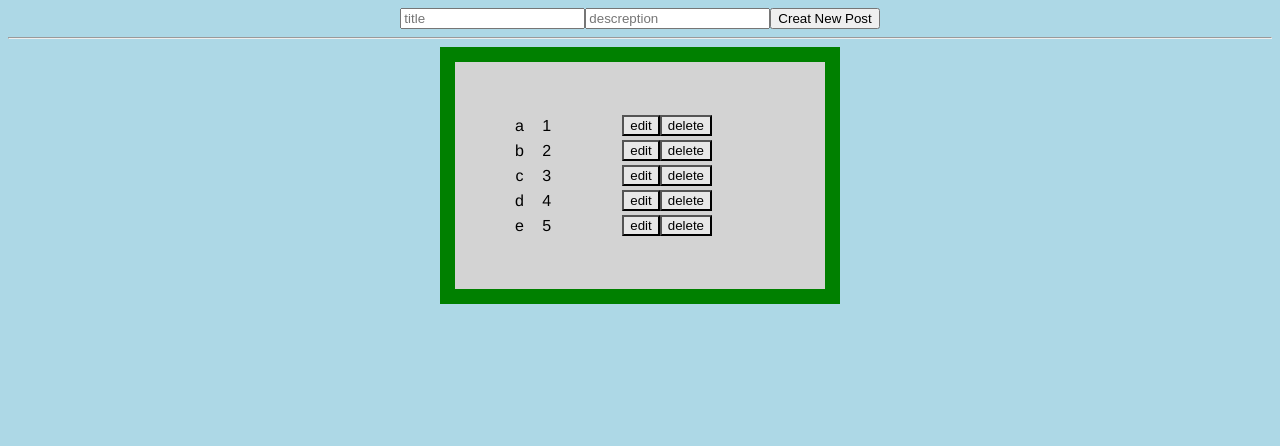
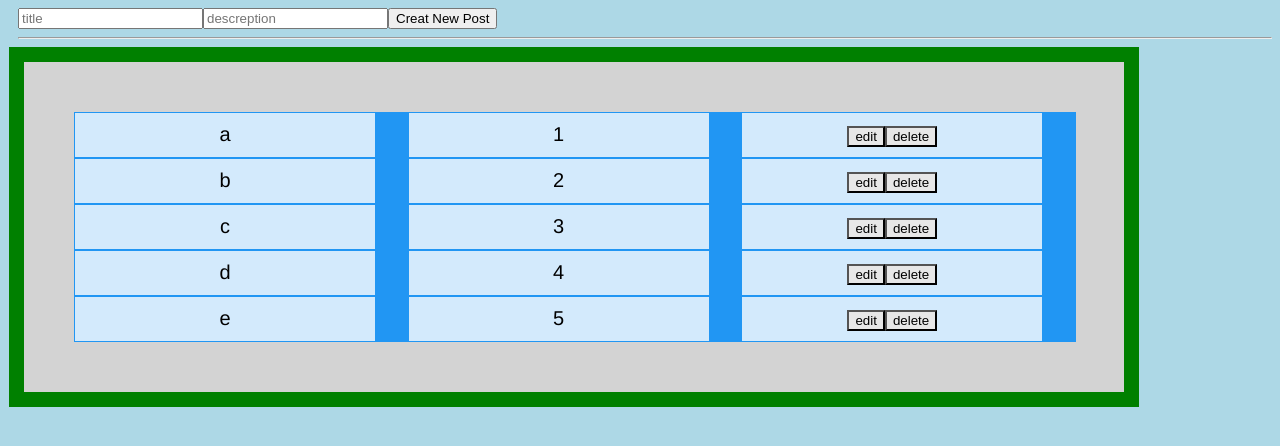
Before and after one commit to sargis2121/TodoList, a Vue app: page / in a window 1280 px wide. Shown: the top 446 px of the page. Built offline with nearby package versions, Linux system fonts and the light colour scheme.

Commit message:
new style using grid

```diff
--- a/src/components/addText.vue
+++ b/src/components/addText.vue
@@ -1,48 +1,84 @@
 <template>
   <div>
-   <Post/>
-     <hr/>
-     <table class="table">
-          <tr v-for="(dataProp,idx) in dataList" :key="idx">
-               <td>
-                  <span class="title" v-show="!editing">{{dataProp.title}}</span>
-                  <input v-if="dataIndex==idx" type="text" v-model="title" v-show="editing">
-               </td>
+    <div class="addItem">
+      <Post />
+      <hr />
+    </div>
+    <!-- <table class="table"> -->
+    <div class="table">
+      <div
+        class="grid-container"
+        v-for="(dataProp, idx) in dataList"
+        :key="idx"
+      >
+        <div>
+          <span v-show="!editing">{{ dataProp.title }}</span>
+          <input
+            v-if="dataIndex == idx"
+            type="text"
+            v-model="title"
+            v-show="editing"
+          />
+        </div>
 
-               <td>
-                  <span v-show="!editing">{{dataProp.descreption}}</span>
-                  <input v-if="dataIndex==idx" type="text" v-model="desc" v-show="editing">
-               </td>
+        <div>
+          <span v-show="!editing">{{ dataProp.descreption }}</span>
+          <input
+            v-if="dataIndex == idx"
+            type="text"
+            v-model="desc"
+            v-show="editing"
+          />
+        </div>
 
-               <td>
-                  <button class="editEl" v-show="!editing" @click="editTitle(idx)">edit</button>
-                  <button class="removeEl"  v-show="!editing" @click="removeElement(idx)">delete</button>
-                  <button v-if="dataIndex==idx" v-show="editing" @click="saveEdit(idx)">save</button>
-                  <button v-if="dataIndex==idx" v-show="editing" @click="cancelEdit(idx)">cancel</button>
-               </td>
-          </tr>
-     </table>
+        <div>
+          <button class="editEl" v-show="!editing" @click="editTitle(idx)">
+            edit
+          </button>
+          <button
+            class="removeEl"
+            v-show="!editing"
+            @click="removeElement(idx)"
+          >
+            delete
+          </button>
+          <button
+            v-if="dataIndex == idx"
+            v-show="editing"
+            @click="saveEdit(idx)"
+          >
+            save
+          </button>
+          <button
+            v-if="dataIndex == idx"
+            v-show="editing"
+            @click="cancelEdit(idx)"
+          >
+            cancel
+          </button>
+        </div>
+      </div>
+    </div>
+    <!-- </table> -->
   </div>
 </template>
 
 <script>
-
 import { mapGetters, mapMutations } from "vuex";
-import Post from "./post"
+import Post from "./post";
 
 export default {
-
   data() {
     return {
-      title:"",
+      title: "",
       desc: "",
-      editing:false,
-      dataIndex:"",
+      editing: false,
+      dataIndex: ""
     };
   },
 
-  components:{
-    Post,
+  components: {
+    Post
   },
 
   computed: mapGetters(["dataList"]),
@@ -54,45 +90,63 @@ export default {
       this.editing = true;
       this.dataIndex = val;
       this.title = this.dataList[val].title;
-      this.desc = this.dataList[val].descreption
+      this.desc = this.dataList[val].descreption;
     },
 
     saveEdit(val) {
-       this.dataIndex=val;
-       if(this.title && this.desc) {
-          this.editing=false;
-          this.dataList[val].title =this.title ;
-          this.dataList[val].descreption=this.desc;
+      this.dataIndex = val;
+      if (this.title && this.desc) {
+        this.editing = false;
+        this.dataList[val].title = this.title;
+        this.dataList[val].descreption = this.desc;
       }
     },
 
     cancelEdit(val) {
-      this.editing=false;
-      this.dataIndex=val;
+      this.editing = false;
+      this.dataIndex = val;
     }
   }
-}
-
+};
 </script>
 
 <style>
-
+.addItem {
+  text-align: left;
+  padding-left: 10px;
+}
+.grid-container {
+  display: grid;
+  align-self: center;
+  width: 1000px;
+  grid-template-columns: 1fr 1fr 1fr;
+  grid-gap: 1px;
+  background-color: #2196f3;
+  padding: 1px;
+  justify-content: center;
+}
+.grid-container > div {
+  background-color: rgba(255, 255, 255, 0.8);
+  text-align: center;
+  padding: 10px 0;
+  font-size: 20px;
+  word-wrap: break-word;
+  width: 300px;
+}
 .table {
   background-color: lightgrey;
-    width: 400px;
+  width: 1000px;
   border: 15px solid green;
   padding: 50px;
-    margin: auto;
+  margin: 1px;
 }
 
 .editEl {
   background-color: #e7e7e7;
   color: black;
 }
-
 .removeEl {
   background-color: #e7e7e7;
   color: black;
 }
-
 </style>
```
Lines whose indentation alone changed are shown as unchanged.
